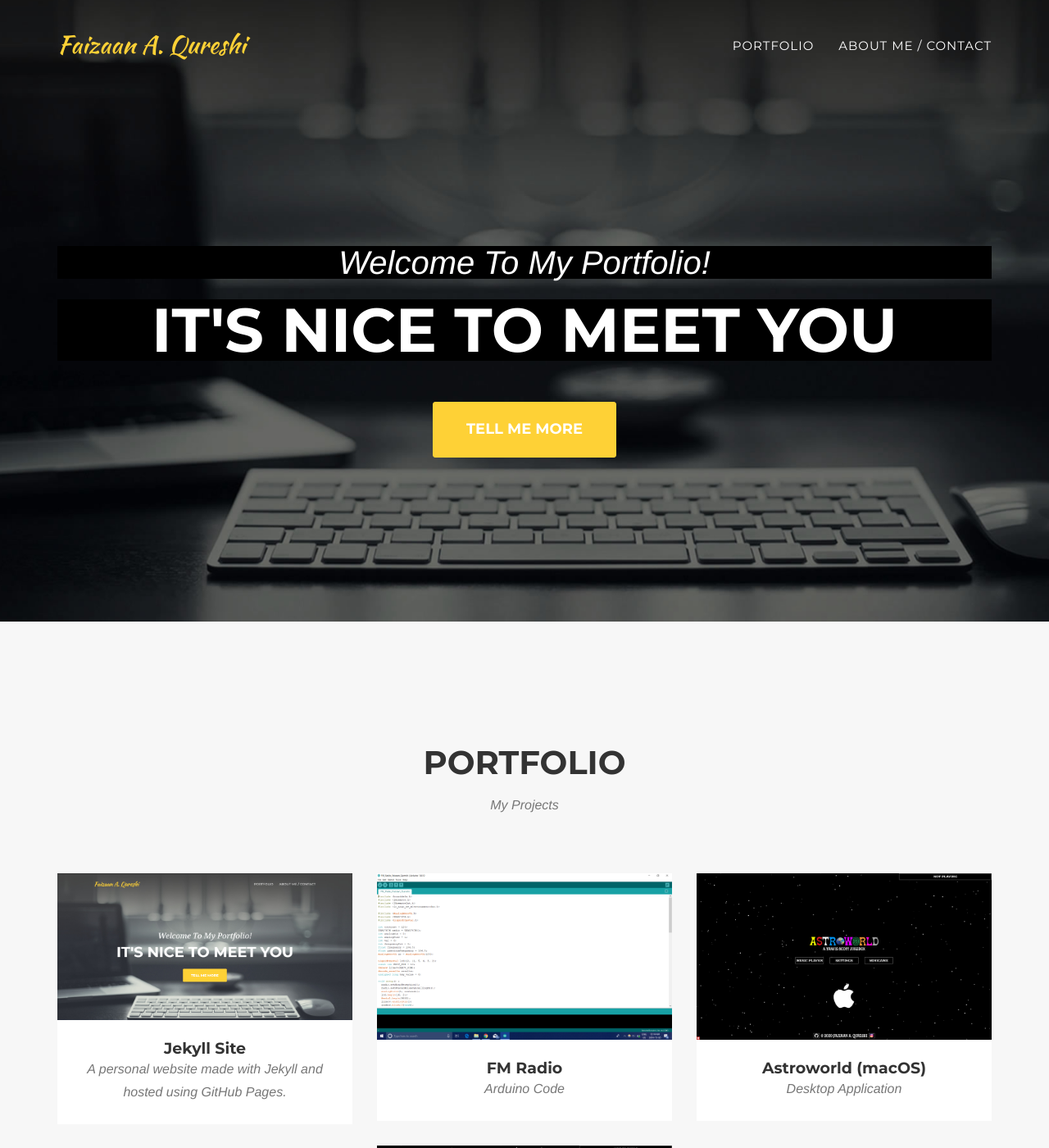
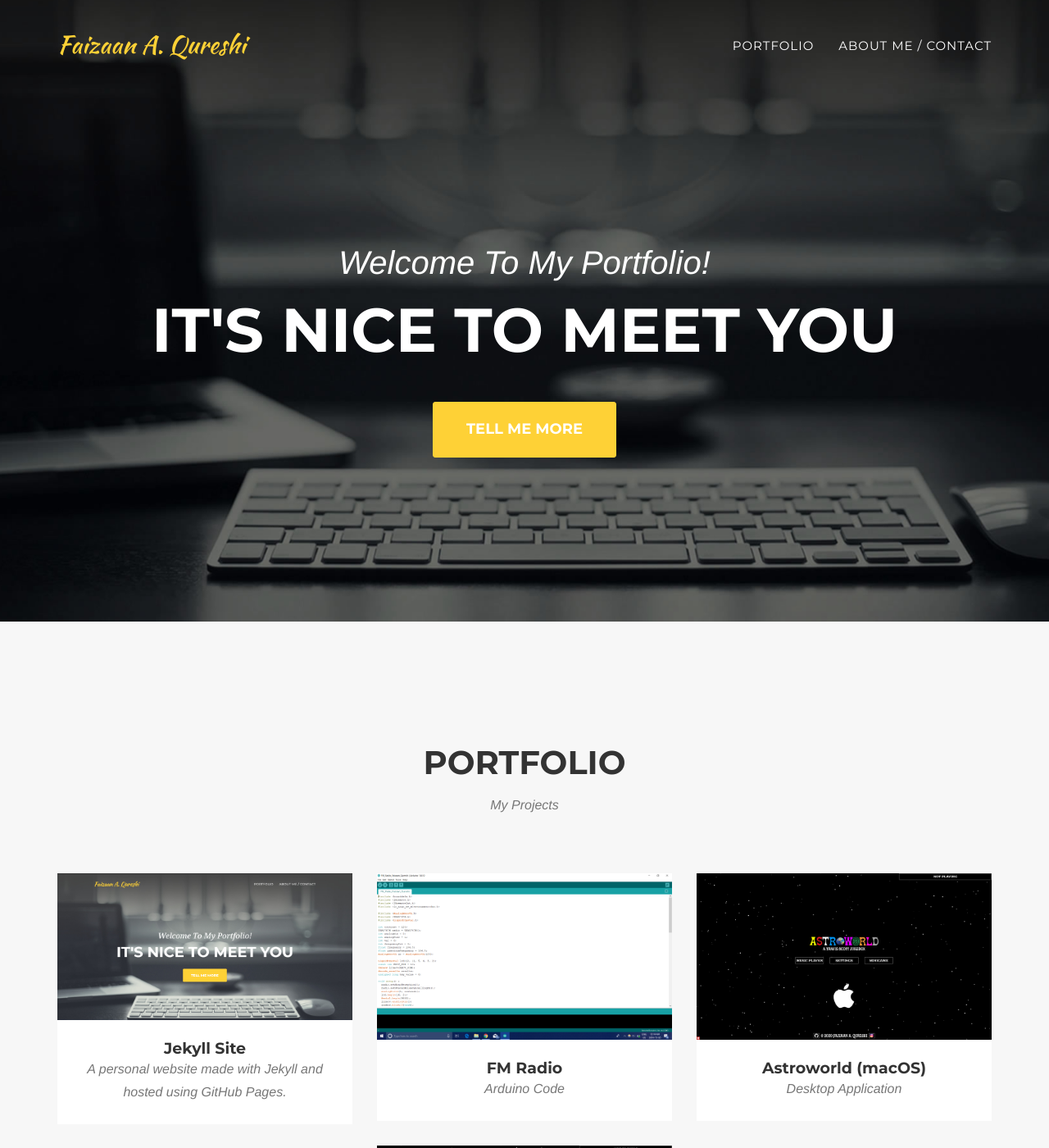
Before and after one commit to faizaanqureshi/qfaizaan.github.io, a Jekyll site: the page built from index.html, in a window 1280 px wide and 1400 px high. Shown: the whole window at 82% size. Built offline with Jekyll 4.4.1, drawn with Linux system fonts in a browser that asks for light colours; some web fonts are replaced.

Commit message:
Update agency.css

```diff
--- a/_includes/css/agency.css
+++ b/_includes/css/agency.css
@@ -285,7 +285,6 @@ header .intro-text {
 
 header .intro-text .intro-lead-in {
     margin-bottom: 25px;
-    background-color: black;
     font-family: {{ site.data.template.font.secondary }};
     font-size: 22px;
     font-style: italic;
@@ -294,7 +293,6 @@ header .intro-text .intro-lead-in {
 
 header .intro-text .intro-heading {
     margin-bottom: 25px;
-    background-color: black;
     text-transform: uppercase;
     font-family: {{ site.data.template.font.primary }};
     font-size: 50px;
```
